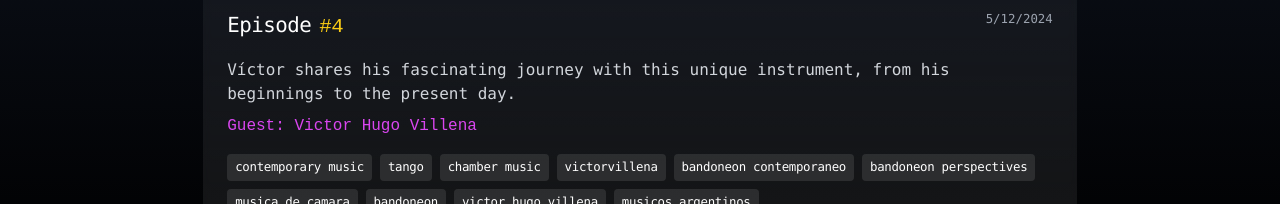
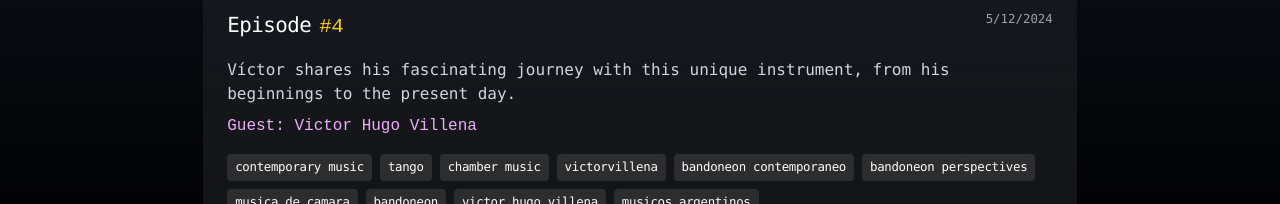
Before and after one commit to manuK1777/extended-bandoneon, a Next.js app: page /podcast in a window 1280 px wide. Shown: the part 528-732 px from the top of the page. Built offline with nearby package versions, Linux system fonts and the light colour scheme.

Commit message:
Fix podcast page, guest font color, more contrast

```diff
--- a/app/(with-header-footer)/podcast/page.tsx
+++ b/app/(with-header-footer)/podcast/page.tsx
@@ -212,7 +212,7 @@ export default function PodcastPage() {
 
               <div className="font-body">
                 <p className="text-sm md:text-base text-gray-300">{episode.description}</p>
-                <p className="mt-2 text-sm md:text-base text-fuchsia-500 font-display">Guest: {episode.guest}</p>
+                <p className="mt-2 text-sm md:text-base text-fuchsia-300 font-display">Guest: {episode.guest}</p>
               </div>
 
               <div className="flex flex-wrap gap-1 md:gap-2">
```
